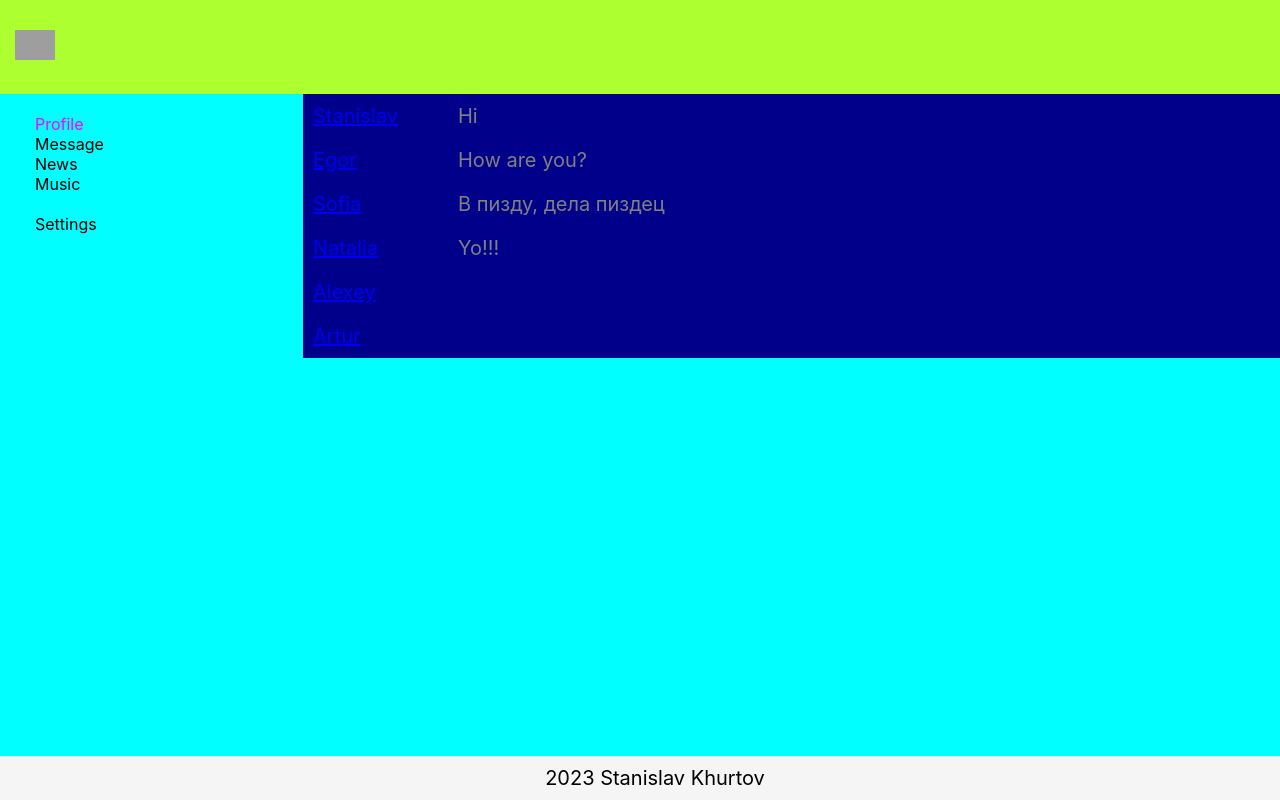
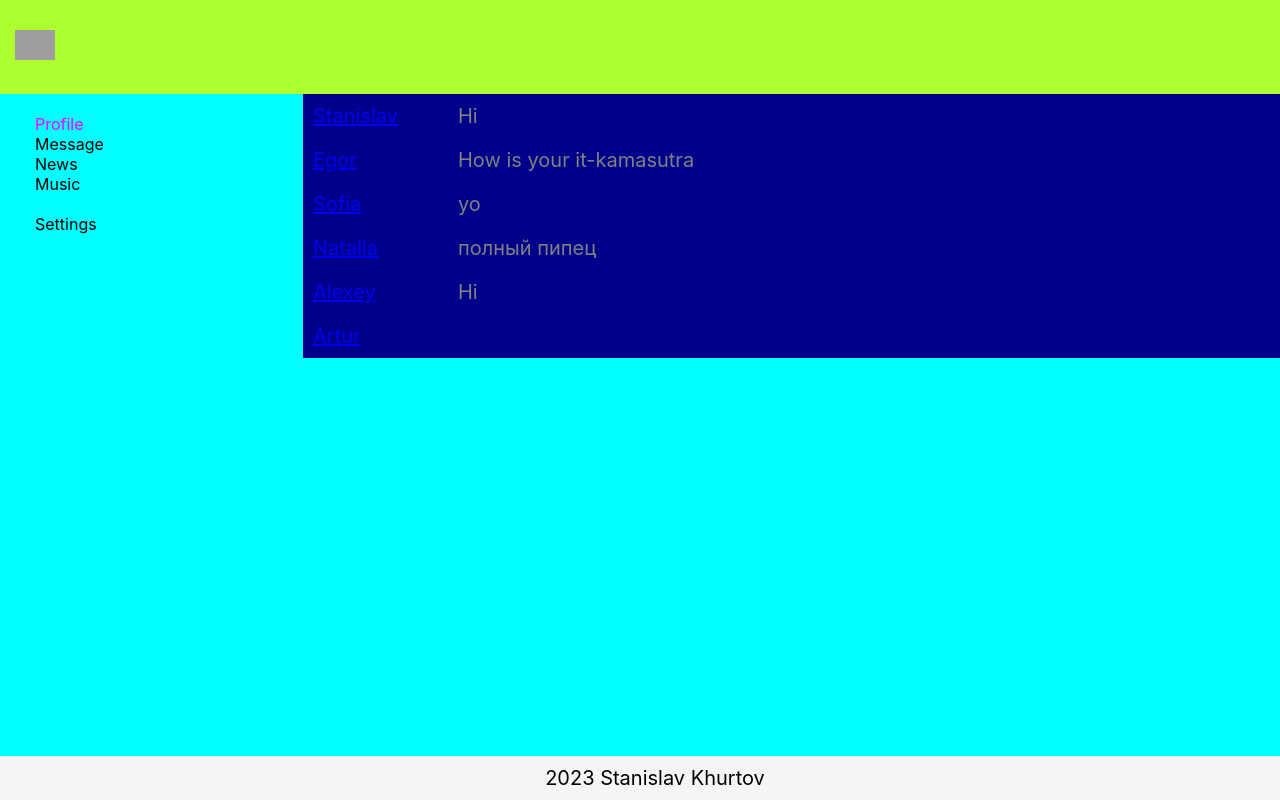
Before and after one commit to StanislavKhurtov/ConnectHub, a React (Create React App) app: page /profile in a window 1280 px wide. Built offline with nearby package versions, Linux system fonts and the light colour scheme; grey boxes are pictures that could not be loaded.

Commit message:
feat: add lesson #24

```diff
--- a/src/Components/Main/Section/Dialogs/Dialogs.tsx
+++ b/src/Components/Main/Section/Dialogs/Dialogs.tsx
@@ -22,23 +22,38 @@
 
 
 export const Dialogs = (props:any) => {
+
+    let dialogsData = [
+        {id:1, name: "Stanislav"},
+        {id:1, name: "Egor"},
+        {id:1, name: "Sofia"},
+        {id:1, name: "Natalia"},
+        {id:1, name: "Alexey"},
+        {id:1, name: "Artur"},
+    ]
+
+    let messagesData = [
+        {id:1, message: "Hi"},
+        {id:2, message: "How is your it-kamasutra"},
+        {id:3, message: "yo"},
+        {id:4, message: "полный пипец"},
+        {id:5, message: "Hi"},
+    ]
+
+
     return (
         <div className={dialog.body}>
             <div className={dialog.items}>
-                <DialogItem name="Stanislav" id="1"/>
-                <DialogItem name="Egor" id="2"/>
-                <DialogItem name="Sofia" id="3"/>
-                <DialogItem name="Natalia" id="4"/>
-                <DialogItem name="Alexey" id="5"/>
-                <DialogItem name="Artur" id="6"/>
+                {dialogsData.map( el => {return(
+                    <DialogItem name={el.name} id={el.id}/>
+                )})}
             </div>
             <div className={dialog.messages}>
-
-                <Message message="Hi"/>
-                <Message message="How are you?"/>
-                <Message message="В пизду, дела пиздец"/>
-                <Message message="Yo!!!"/>
-
+                {messagesData.map(el=>{
+                    return(
+                        <Message message={el.message} id={el.id}/>
+                    );
+                })}
             </div>
         </div>
     );
```
